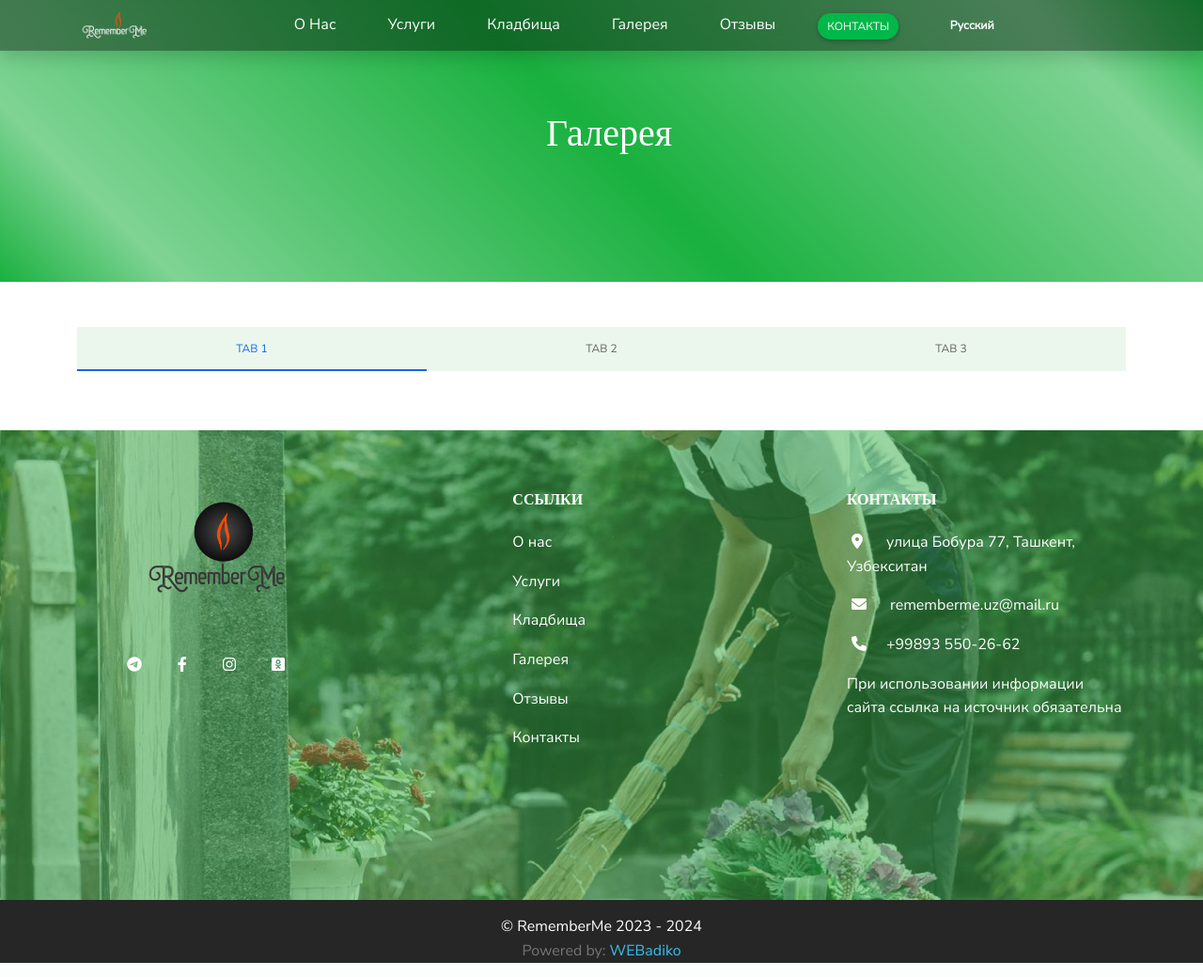
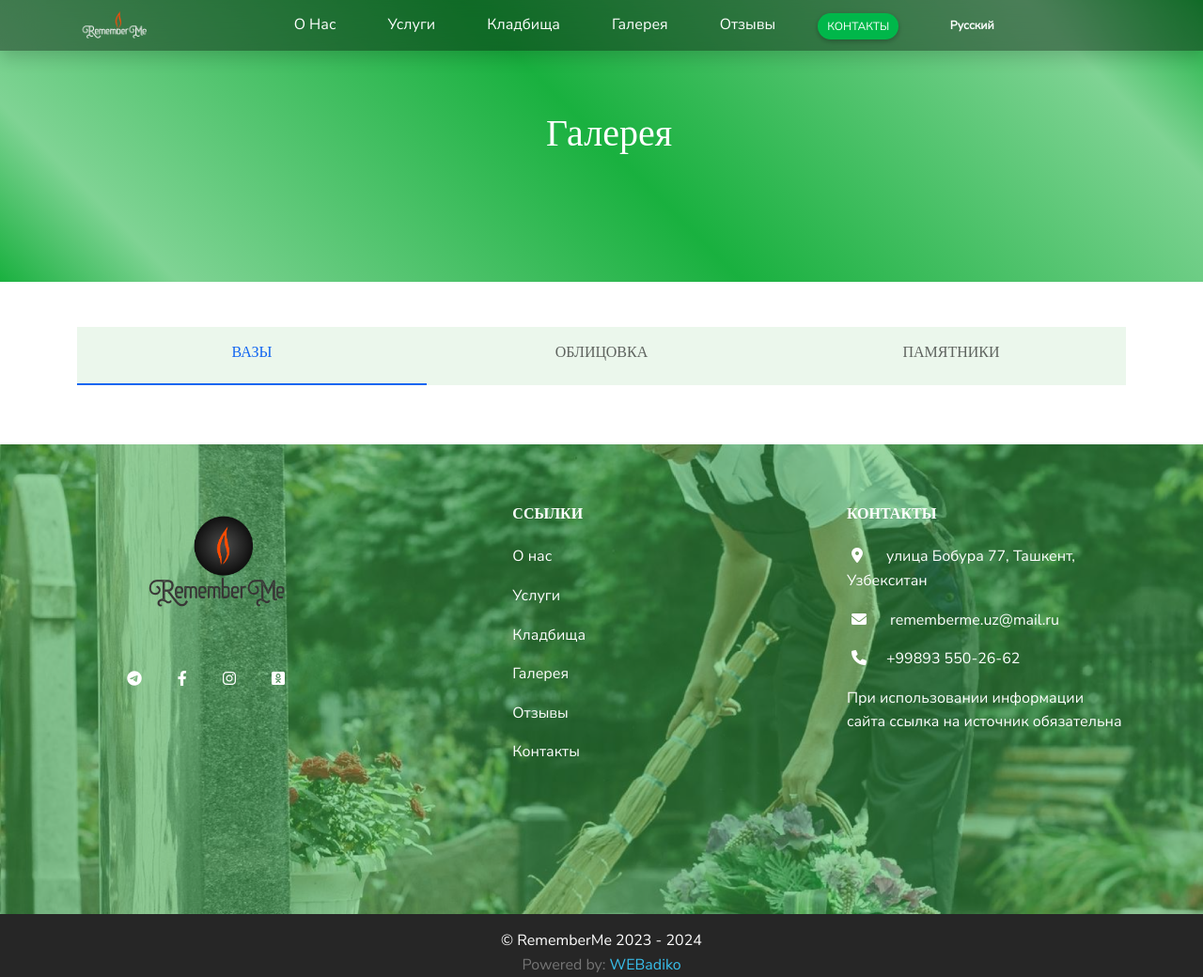
Before and after one commit to RizobekS/remember, a Django app: page /ru/gallery/ in a window 1280 px wide. Shown: the whole page at 94% size. Run offline with Django 3.2, Linux system fonts and the light colour scheme; some libraries are stand-ins or nearby versions; some web fonts are replaced.

Commit message:
added translate to locale files

```diff
--- a/rememberApp/templates/gallery.html
+++ b/rememberApp/templates/gallery.html
@@ -29,7 +29,7 @@
                             role="tab"
                             aria-controls="ex1-tabs-1"
                             aria-selected="true"
-                    >Tab 1</a>
+                    ><h6>{% trans 'Вазы' %}</h6></a>
                 </li>
                 <li class="nav-item" role="presentation">
                     <a
@@ -40,7 +40,7 @@
                             role="tab"
                             aria-controls="ex1-tabs-2"
                             aria-selected="false"
-                    >Tab 2</a
+                    ><h6>{% trans 'Облицовка' %}</h6></a
                     >
                 </li>
                 <li class="nav-item" role="presentation">
@@ -52,7 +52,7 @@
                             role="tab"
                             aria-controls="ex1-tabs-3"
                             aria-selected="false"
-                    >Tab 3</a
+                    ><h6>{% trans 'Памятники' %}</h6></a
                     >
                 </li>
             </ul>
```
Also changed, not shown: rememberApp/locale/en/LC_MESSAGES/django.po, rememberApp/locale/ru/LC_MESSAGES/django.po, rememberApp/locale/uz/LC_MESSAGES/django.po, 1 other file.
